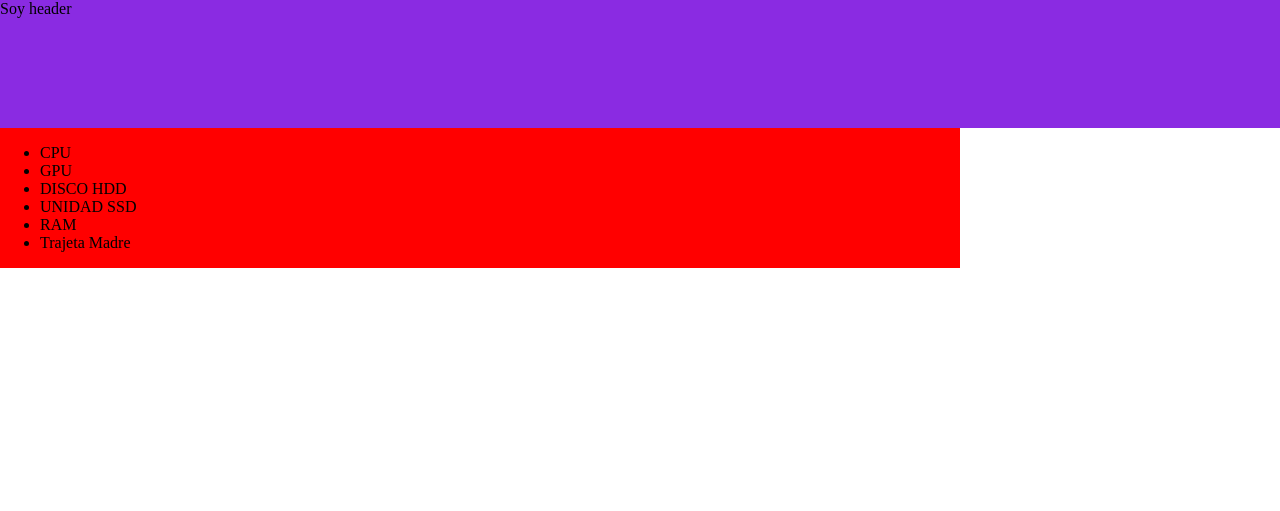
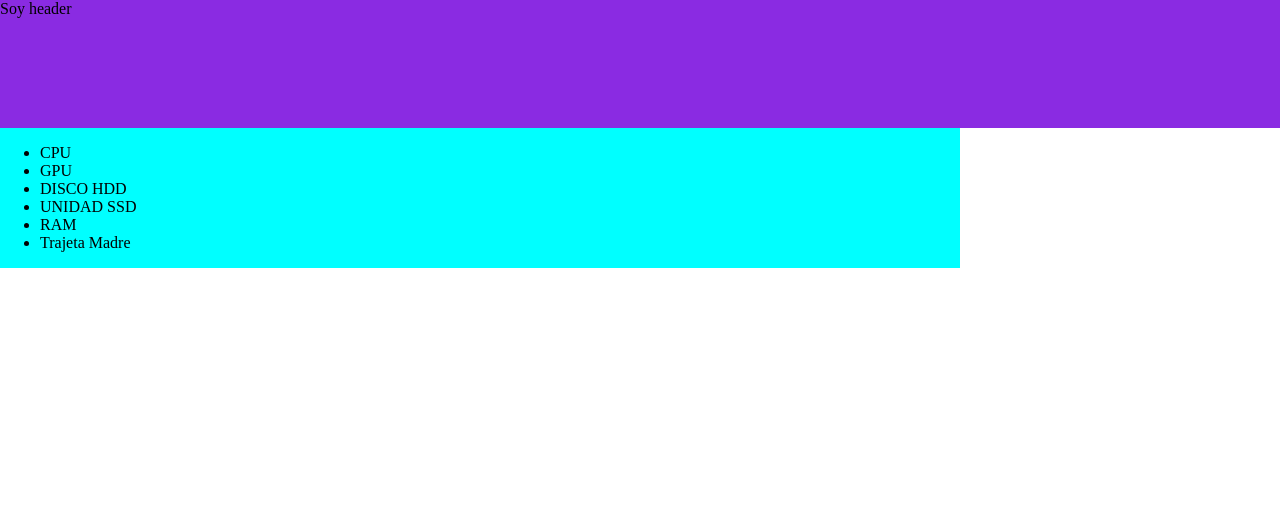
Before and after one commit to Saajvatz/componentes_computadora, a plain HTML site: page index.html in a window 1280 px wide. Drawn offline with Linux system fonts and the light colour scheme.

Commit message:
Pabliño

```diff
--- a/menu_lateral/menu_lateral.css
+++ b/menu_lateral/menu_lateral.css
@@ -3,3 +3,10 @@
     grid-row: 2/3;
     background-color: red;
 }
+.menu-lateral{
+    background-color: aqua;
+    width: auto;
+    height: auto;
+    padding: 0%;
+
+}
```
Also changed, not shown: menu_lateral/menu_lateral.js (line endings or trailing spaces).
